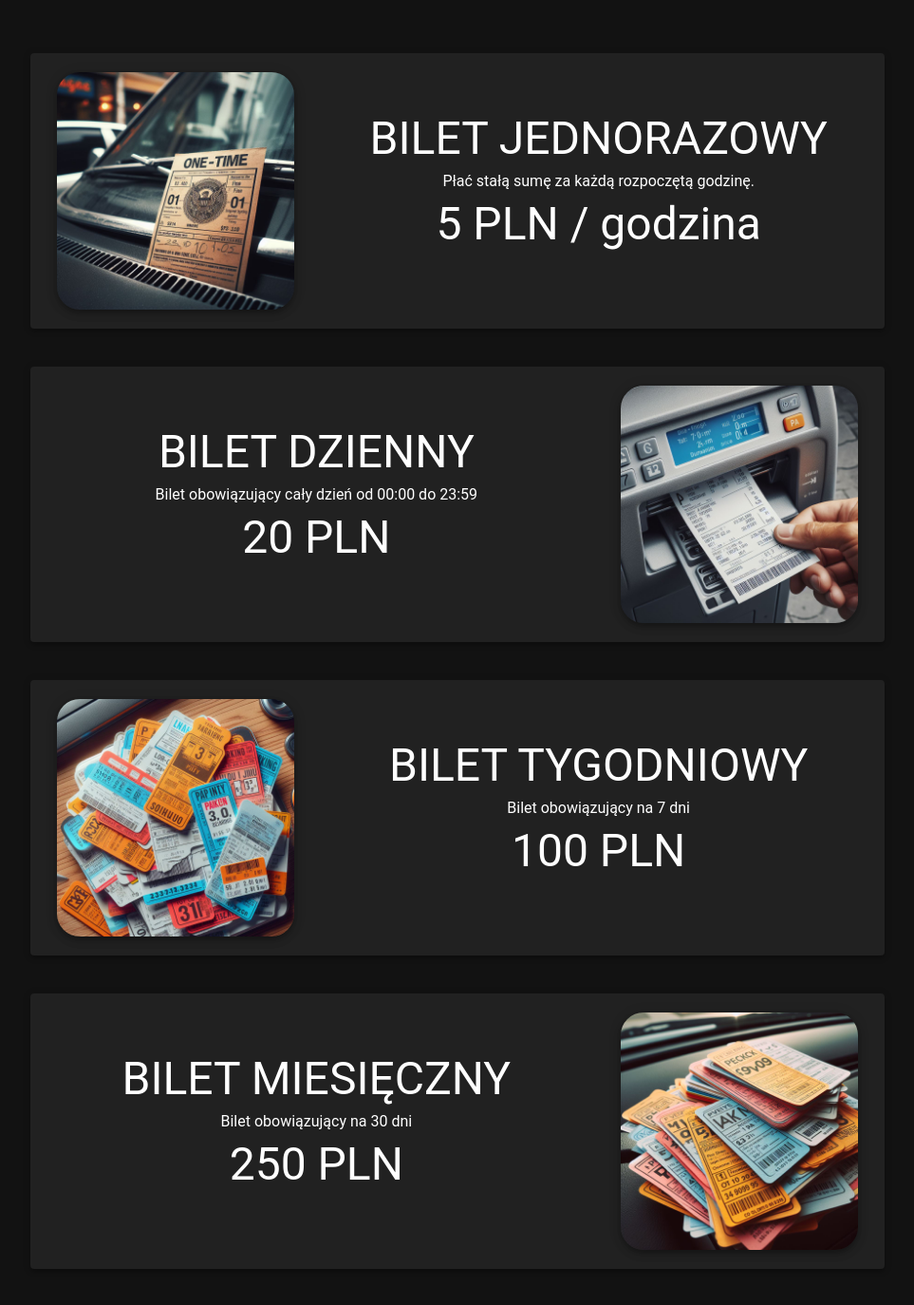
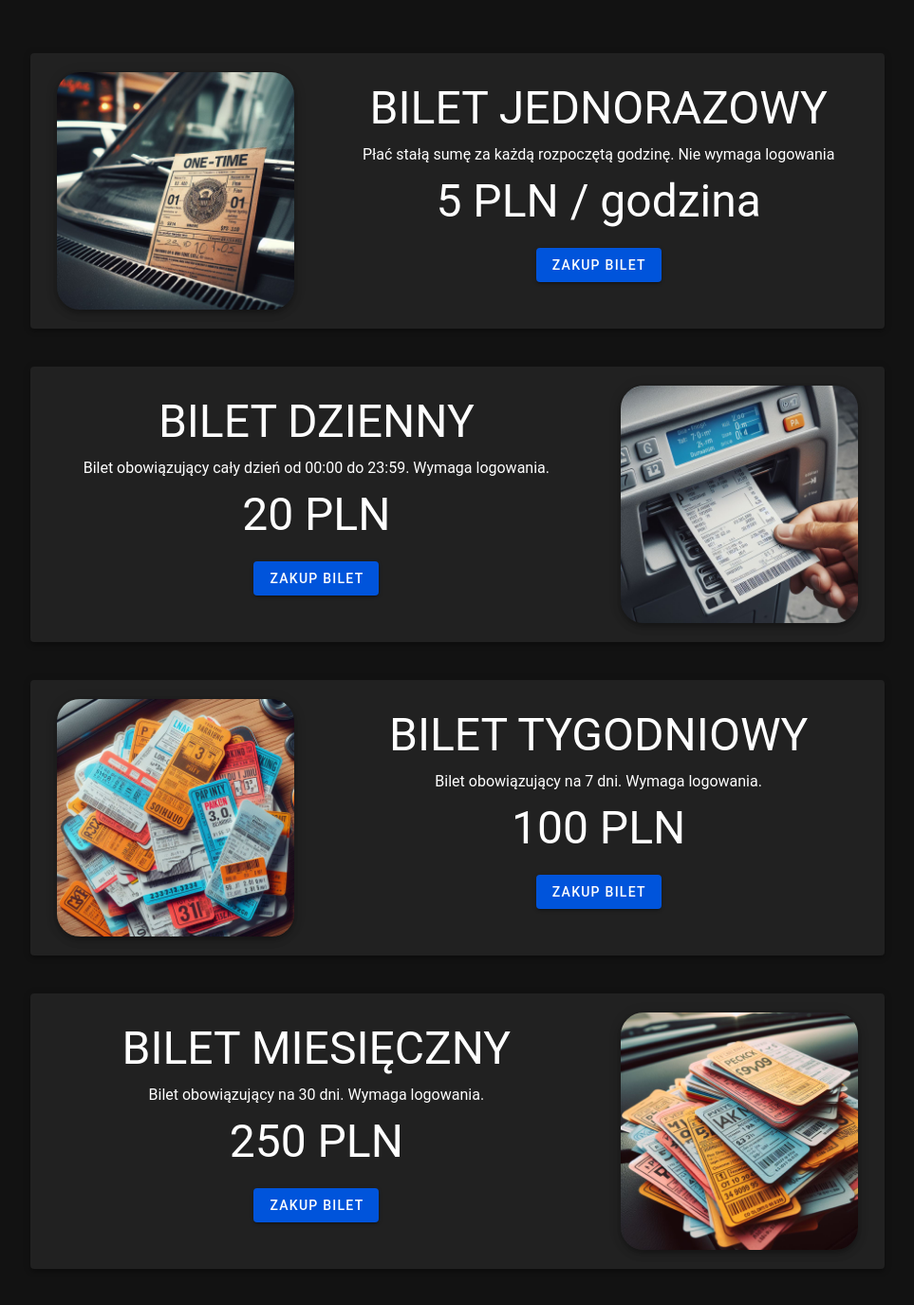
Before and after one commit to Lecrut/Parking-, a Nuxt app: page /priceList in a window 1280 px wide. Shown: the top 1374 px of the page at 95% size, without its empty margins (158-1121 px from the left). Built offline with nearby package versions, Linux system fonts and the light colour scheme.

Commit message:
dodanie przycisków

```diff
--- a/pages/index.vue
+++ b/pages/index.vue
@@ -94,7 +94,7 @@
           <p class="mt-2">
             Do wyboru są różne taryfy i rozwiązania. Możesz sprawdzić jakie są ceny przed parkowaniem.
           </p>
-          <v-btn class="my-4">
+          <v-btn class="my-4" to="/priceList">
             Cennik
           </v-btn>
         </div>
--- a/pages/priceList.vue
+++ b/pages/priceList.vue
@@ -28,14 +28,17 @@
             BILET JEDNORAZOWY
           </div>
 
-          <p class="mb-2">
-            Płać stałą sumę za każdą rozpoczętą godzinę.
+          <p class="mb-1 mt-1">
+            Płać stałą sumę za każdą rozpoczętą godzinę. Nie wymaga logowania
           </p>
 
-          <p class="text-h3 mb-5">
+          <p class="text-h3 mt-2 mb-2">
             5 PLN / godzina
           </p>
 
+          <v-btn class="my-4" to="/noLoginParking">
+            Zakup bilet
+          </v-btn>
         </div>
       </v-col>
     </v-row>
@@ -57,13 +60,17 @@
               BILET DZIENNY
             </div>
 
-            <p class="mb-2">
-              Bilet obowiązujący cały dzień od 00:00 do 23:59
+            <p class="mb-1 mt-1">
+              Bilet obowiązujący cały dzień od 00:00 do 23:59. Wymaga logowania.
             </p>
 
-            <p class="text-h3 mb-5">
+            <p class="text-h3 mt-2 mb-2">
               20 PLN
             </p>
+
+            <v-btn class="my-4">
+              Zakup bilet
+            </v-btn>
 
           </div>
         </div>
@@ -107,13 +114,17 @@
               BILET TYGODNIOWY
             </div>
 
-            <p class="mb-2">
-              Bilet obowiązujący na 7 dni
+            <p class="mb-1 mt-1">
+              Bilet obowiązujący na 7 dni. Wymaga logowania.
             </p>
 
-            <p class="text-h3 mb-5">
+            <p class="text-h3 mt-2 mb-2">
               100 PLN
             </p>
+
+            <v-btn class="my-4">
+              Zakup bilet
+            </v-btn>
 
           </div>
         </div>
@@ -138,14 +149,17 @@
               BILET MIESIĘCZNY
             </div>
 
-            <p class="mb-2">
-              Bilet obowiązujący na 30 dni
+            <p class="mb-1 mt-1">
+              Bilet obowiązujący na 30 dni.  Wymaga logowania.
             </p>
 
-            <p class="text-h3 mb-5">
+            <p class="text-h3 mt-2 mb-2">
               250 PLN
             </p>
 
+            <v-btn class="my-4">
+              Zakup bilet
+            </v-btn>
           </div>
         </div>
       </v-col>
```
